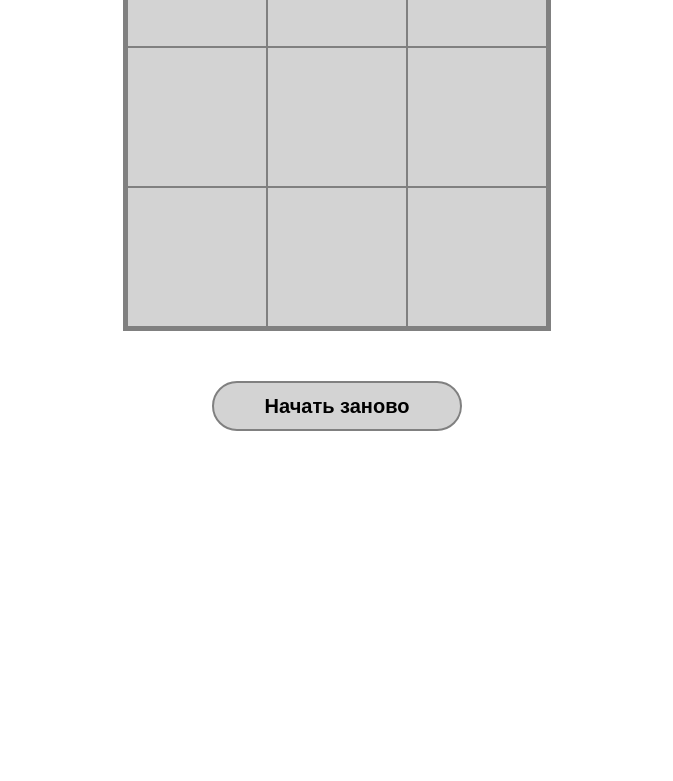
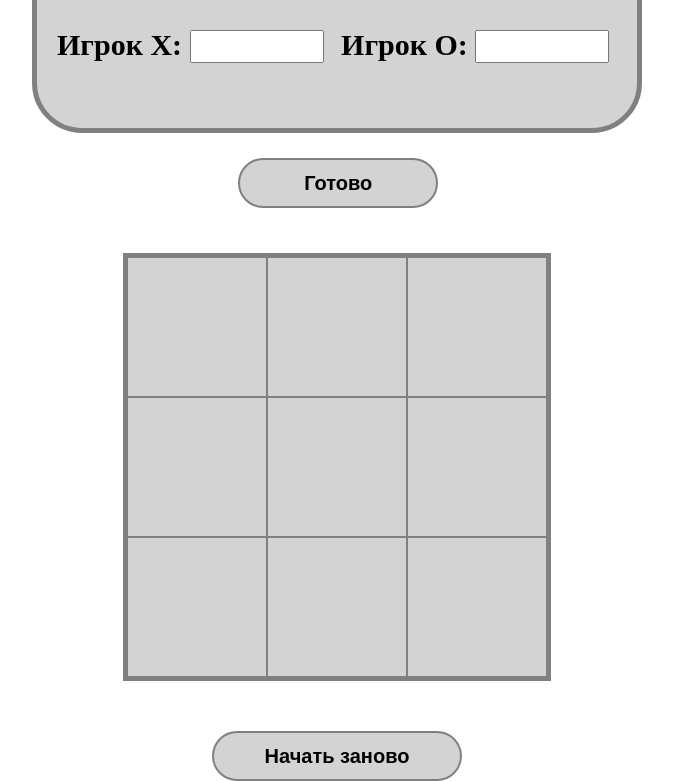
Before and after one commit to Sseryyz/tic_tak_toe, a plain HTML site: page index.html in a window 1280 px wide. Shown: the part 147-928 px from the top of the page, without its empty margins (303-976 px from the left). Before the commit the page ends 800 px from the top, so only its background shows below. Drawn offline with Linux system fonts and the light colour scheme.

Commit message:
adding a form - players name

```diff
--- a/index.html
+++ b/index.html
@@ -1,14 +1,29 @@
 <!DOCTYPE html>
 <html lang="ru">
   <head>
-    <meta charset="UTF-8">
+    <meta charset="UTF-8" />
     <title>Tic-tak-toe</title>
-    <link rel="stylesheet" href="style.css">
+    <link rel="stylesheet" href="style.css" />
     <script src="main.js"></script>
   </head>
   <body>
-    <template class="template" id="template">
-        <div class="game" id="game">
+    <template class="start" id="start">
+      <div class="welcomeScreen" id="welcomeScreen">
+        <h1 class="welcome" id="welcome">Welcome!</h1>
+
+        <form class="welcomeForm" id="welcomeForm" onsubmit="getFormValue(this)">
+          <label for="nameX">Игрок X:</label>
+          <input name="name" id="nameX" />
+          <label for="nameO">Игрок O:</label>
+          <input name="name" id="nameO" /> <br />
+          <input type="submit" value="Готово" id="submitBtn" />
+        </form>
+      </div>
+    </template>
+
+    <template class="game" id="game">
+      <div class="container" id="container">
+        <div class="game_field" id="game_field">
           <div class="block" id="block"></div>
           <div class="block" id="block"></div>
           <div class="block" id="block"></div>
@@ -19,7 +34,10 @@
           <div class="block" id="block"></div>
           <div class="block" id="block"></div>
         </div>
-        <button class="btn" id="btn" onClick="location.reload()">Начать заново</button>
+        <button class="btn" id="btn" onClick="location.reload()">
+          Начать заново
+        </button>
+      </div>
     </template>
   </body>
 </html>
--- a/main.js
+++ b/main.js
@@ -1,70 +1,87 @@
 const win = [
-  [0,1,2],
-  [3,4,5],
-  [6,7,8],
-  [0,3,6],
-  [1,4,7],
-  [2,5,8],
-  [0,4,8],
-  [2,4,6]
+  [0, 1, 2],
+  [3, 4, 5],
+  [6, 7, 8],
+  [0, 3, 6],
+  [1, 4, 7],
+  [2, 5, 8],
+  [0, 4, 8],
+  [2, 4, 6]
 ];
-
+let Oname, Xname;
+let getFormValue = function(nameX, nameO) {
+  Xname = document.getElementById("nameX").value;
+  Oname = document.getElementById("nameO").value;
+};
 function contain(index, sym) {
-
-    return document.getElementsByClassName('block')[index].innerHTML==sym;
+  return document.getElementsByClassName("block")[index].innerHTML == sym;
 }
 
+window.onload = function() {
+  let startTemplate = document.getElementById("start");
+  let startContent = startTemplate.content;
+  document.body.prepend(startContent);
+
+  let gameTemplate = document.getElementById("game");
+  let gameContent = gameTemplate.content;
+  document.body.appendChild(gameContent);
+
+  let move = 0;
+  let eventTarget = function(event) {
+    if (event.target.innerHTML === "x") {
+      return;
+    } else if (event.target.innerHTML === "o") {
+      return;
+    }
+    if (event.target.className === "block") {
+      if (move % 2 == 0) {
+        event.target.innerHTML = "x";
+      } else {
+        event.target.innerHTML = "o";
+      }
+      move++;
+      findWinner();
+    }
+  };
+  document.getElementById("game_field").addEventListener("click", eventTarget);
+};
 function findWinner() {
-
   for (let i = 0; i < win.length; i++) {
     let a = win[i];
-        let symX = 'x';
-        let symO = 'o';
+    let symX = "x";
+    let symO = "o";
 
-        if (contain(a[0], symX) && contain(a[1], symX) && contain(a[2], symX)) {
-            setTimeout(function () {
-                if (alert('Победитель X\nНажмите ОК, чтобы сыграть еще раз.')){}
-                window.location.reload()
-            },100)
-        }
-        else if (contain(a[0], symO) && contain(a[1], symO) && contain(a[2], symO)) {
-            setTimeout(function () {
-                if (alert('Победитель O\nНажмите ОК, чтобы сыграть еще раз.')){}
-                window.location.reload()
-            },100)
+    if (contain(a[0], symX) &&
+        contain(a[1], symX) &&
+        contain(a[2], symX))
+        {
+      alert("Победитель " + Xname + "\n Нажмите ОК, чтобы сыграть еще раз.");
+    } else if (
+      contain(a[0], symO) &&
+      contain(a[1], symO) &&
+      contain(a[2], symO)
+    ) {
+      alert("Победитель " + Oname + "\n Нажмите ОК, чтобы сыграть еще раз.");
     }
   }
 }
-window.onload = function () {
+// window.addEventListener("load", function() {
+//   document
+//     .getElementById("welcomeForm")
+//     .addEventListener("submit", function(event) {
+//       event.preventDefault();
+//     });
+// });
 
-    let t = document.querySelector('#template');
-    t.content.querySelector('template');
-    document.body.appendChild(t.content.cloneNode(true));
+// let formDefault = function (event) {
+//     event.preventDefault();
+// }
+// let ??? = function () {
+//     document.getElementById("welcomeForm").addEventListener("submit", formDefault);
+// }
+// window.addEventListener("load", ???);
 
-    let move = 0;
+// let Xname = document.getElementById("nameX").value;
+// let Oname = document.getElementById("nameO").value;
 
-    let eventTarget = function(event) {
-
-        if (event.target.innerHTML === 'x') {
-            return;
-        } else if (event.target.innerHTML === 'o') {
-            return;
-        }
-
-        if (event.target.className === 'block') {
-
-            if (move%2==0) {
-                event.target.innerHTML = 'x';
-            }
-            else {
-                event.target.innerHTML = 'o';
-            }
-
-            move++;
-            findWinner();
-        }
-    }
-    let el = document.getElementById('game');
-
-    el.addEventListener("click", eventTarget);
-}
+console.log(Xname, Oname);
--- a/style.css
+++ b/style.css
@@ -1,11 +1,67 @@
-#game{
+* {
+  margin: 0;
+  padding: 0;
+  text-decoration: none;
+}
+#welcomeScreen {
+  background-color: lightgray;
+  border: 5px solid gray;
+  border-radius: 50px;
+  height: 250px;
+  width: 600px;
+  position: absolute;
+  top: 20px;
+  left: 50%;
+  transform: translate(-50%);
+}
+#welcome {
+  position: absolute;
+  top: 10px;
+  left: 50%;
+  transform: translate(-50%);
+  font-size: 85px;
+}
+#welcomeForm {
+  position: absolute;
+  top: 150px;
+  left: 20px;
+  font-size: 30px;
+  font-weight: bold;
+}
+#nameX,
+#nameO {
+  width: 130px;
+  margin-right: 10px;
+  margin-bottom: 40px;
+  display: inline-block;
+  font-size: 25px;
+}
+#submitBtn {
+  position: absolute;
+  top: 130px;
+  width: 200px;
+  height: 50px;
+  background-color: lightgray;
+  border: 2px solid gray;
+  border-radius: 25px;
+  left: 50%;
+  transform: translate(-50%);
+  font-size: 20px;
+  font-weight: bold;
+}
+
+#container {
+  position: relative;
+  top: 350px;
+}
+#game_field {
   margin: 50px auto;
   width: 420px;
   height: 420px;
   background-color: lightgrey;
   border: 4px solid gray;
 }
-#block{
+#block {
   width: 140px;
   height: 140px;
   float: left;
@@ -16,7 +72,7 @@
   line-height: 140px;
   text-transform: uppercase;
 }
-#btn{
+#btn {
   position: relative;
   width: 250px;
   height: 50px;
@@ -27,7 +83,8 @@
   transform: translate(-50%);
   font-size: 20px;
   font-weight: bold;
+  cursor: pointer;
 }
-#btn:hover{
+#btn:hover {
   background-color: gray;
 }
```
Lines whose indentation alone changed are shown as unchanged.
